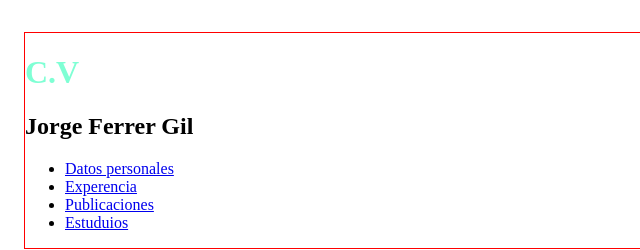
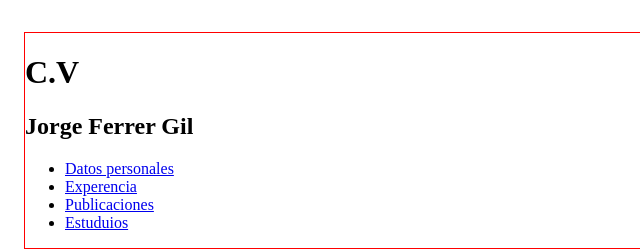
Before and after one commit to jferrergil/06-10-2021, a plain HTML site: page index.html in a window 1280 px wide. Shown: the top 250 px of the page, 0-640 px from the left. Drawn offline with Linux system fonts and the light colour scheme.

Commit message:
vamos a ver que pasa con el cambio a la rama

```diff
--- a/style.css
+++ b/style.css
@@ -7,8 +7,3 @@ section {
 header {
   border-color: red;
 }
-
-h1 {
-  padding: auto;
-  color: aquamarine;
-}
```
